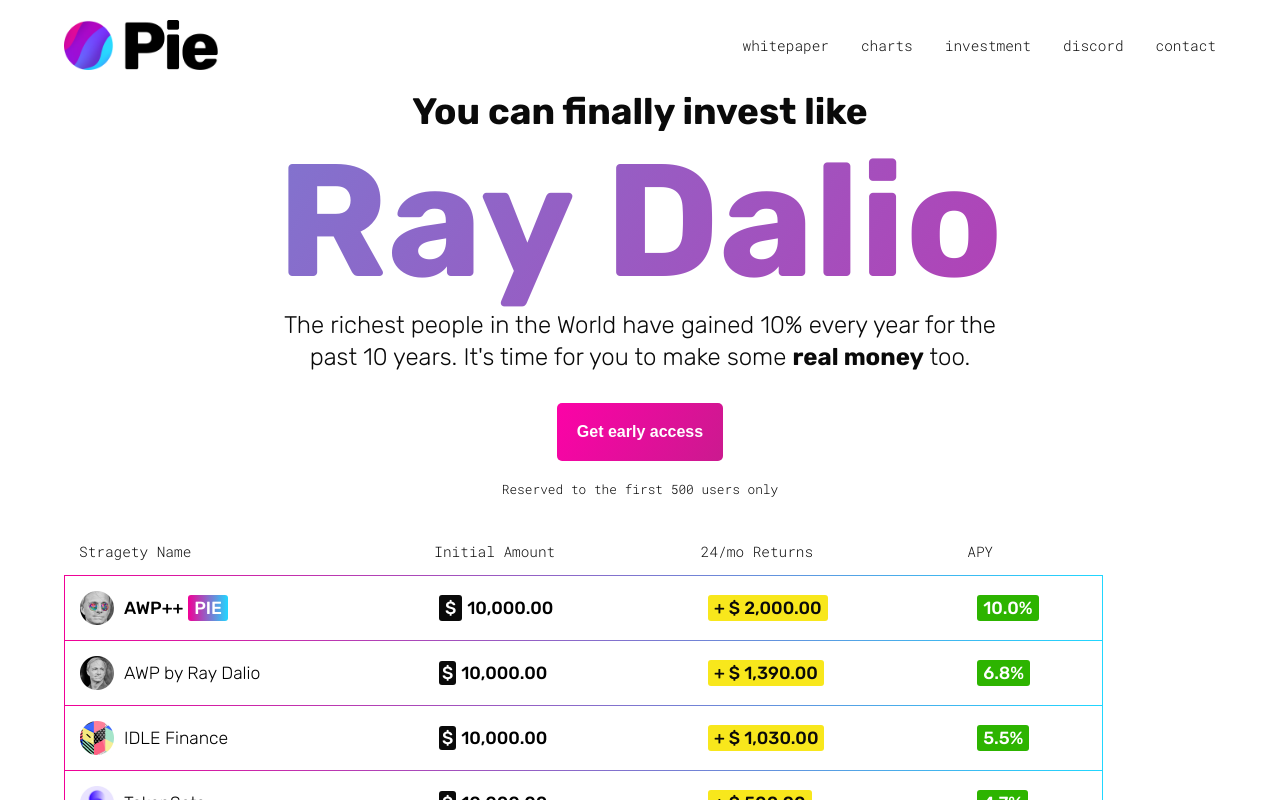
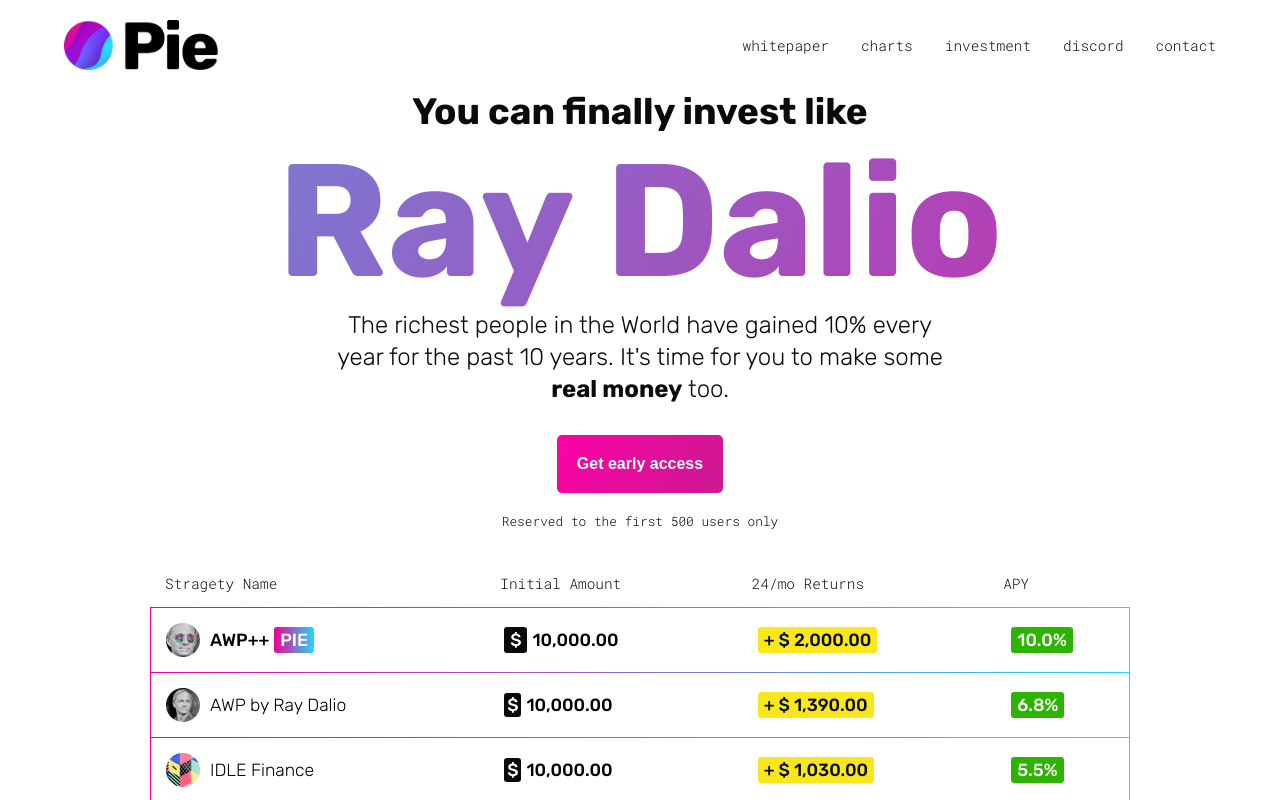
Before and after one commit to pie-dao/frontend, a React (Create React App) app: page / in a window 1280 px wide. Shown: the top 800 px of the page. Built offline with nearby package versions, Linux system fonts and the light colour scheme.

Commit message:
comparison table

```diff
--- a/src/Components/ComparisonItem.js
+++ b/src/Components/ComparisonItem.js
@@ -3,7 +3,6 @@
 
 
 const Gradient = styled.div`
-width: 90%;
 padding:1px;
 margin: -1px 0 0 0;
 background: linear-gradient(to right, #F10096 0%, #21D7FF 100%);
--- a/src/Components/ComparisonItemSpecial.js
+++ b/src/Components/ComparisonItemSpecial.js
@@ -3,7 +3,6 @@
 
 
 const Gradient = styled.div`
-width: 90%;
 padding:1px;
 margin: -1px 0 0 0;
 background: linear-gradient(to right, #F10096 0%, #21D7FF 100%);
--- a/src/Components/ComparisonLabel.js
+++ b/src/Components/ComparisonLabel.js
@@ -2,7 +2,6 @@
 import styled from 'styled-components';
 
 const Gradient = styled.div`
-width: 90%;
 color: var(--almost-black);
 font-size: var(--text-prettysmall);
   @media (max-width: 768px) {
--- a/src/Components/ComparisonTable.js
+++ b/src/Components/ComparisonTable.js
@@ -9,7 +9,6 @@
   flex-direction: column;
   justify-content: center;
   align-items: center;
-  margin: 0 5%;
   padding: 0 0 100px 0;
   font-family: var(--secondary-font);
 
--- a/src/index.css
+++ b/src/index.css
@@ -18,16 +18,33 @@
   font-family: 'Rubik', sans-serif;
 }
 
+.center {
+  justify-content: center;
+  text-align:center;
+}
 
 @media screen and (min-width: 1216px) {
   section.content {
     margin-left: auto;
     margin-right: auto;
-    width: 1152px;
+    width: 980px;
   }
 }
 
-.center {
-  justify-content: center;
-  text-align:center;
+@media screen and (min-width: 768px) {
+  section.content {
+    margin-left: auto;
+    margin-right: auto;
+    width: 90%;
+    max-width: 980px;
+  }
 }
+
+@media screen and (max-width: 768px) {
+  section.content {
+    margin-left: auto;
+    margin-right: auto;
+    width: 90%;
+    max-width: 980px;
+  }
+}
```
